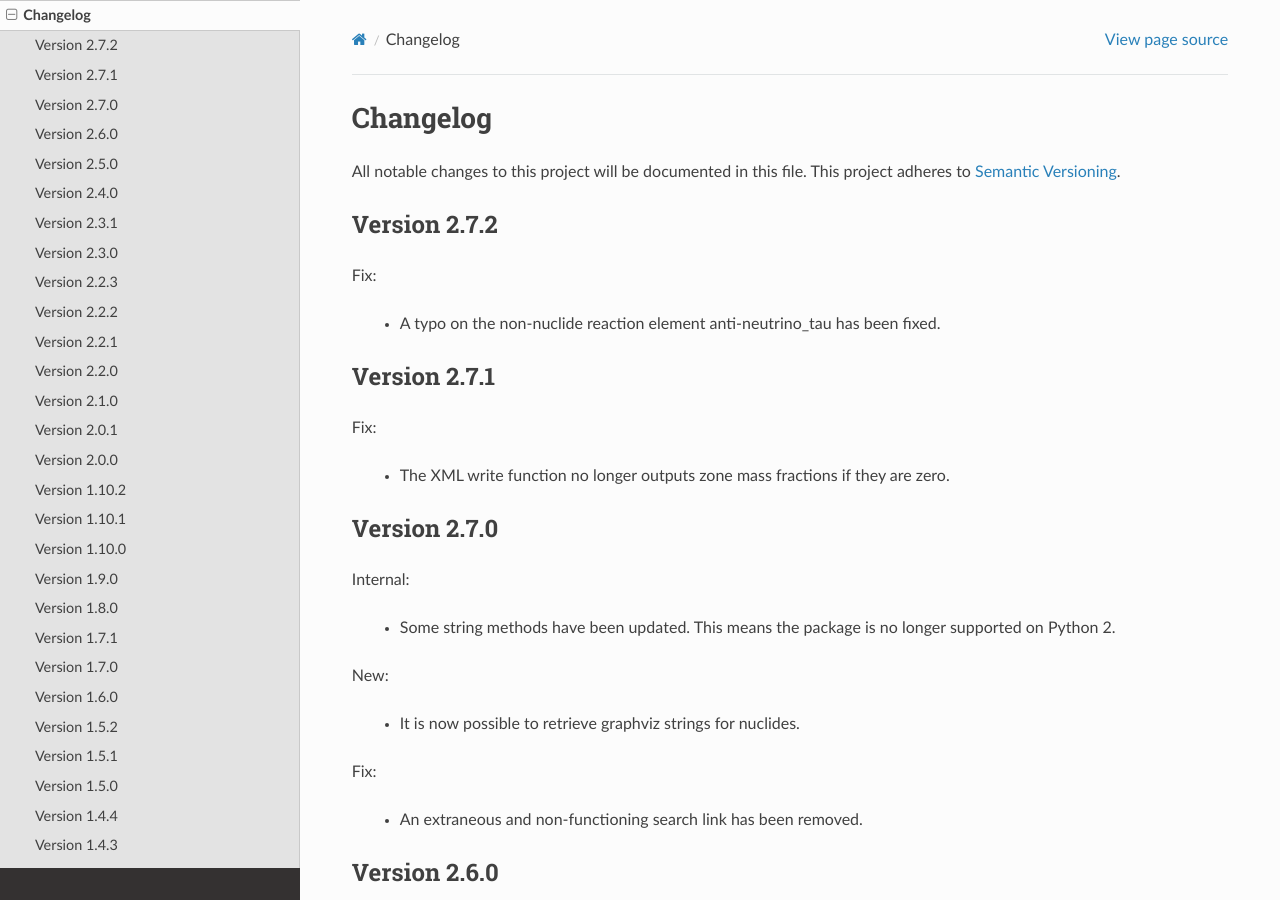
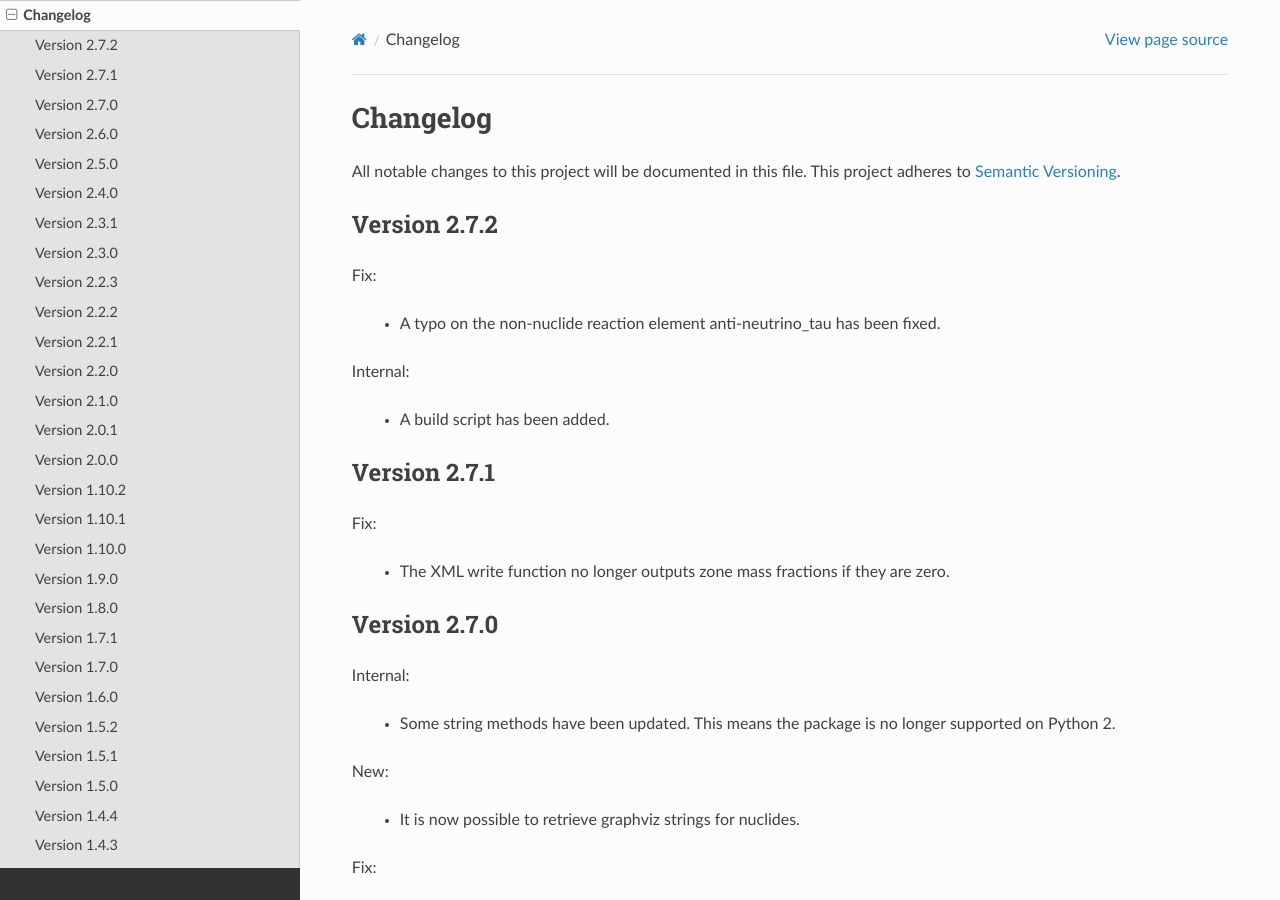
Before and after one commit to mbradle/wnutils, a Sphinx documentation site: the page built from doc/source/changelog.rst, in a window 1280 px wide and 900 px high. Built offline with Sphinx 7.4.7 and the Read the Docs theme 2.0.0, drawn with Linux system fonts in a browser that asks for light colours.

Commit message:
Add script.

```diff
--- a/doc/source/changelog.rst
+++ b/doc/source/changelog.rst
@@ -10,6 +10,10 @@ Version 2.7.2
 Fix:
 
   * A typo on the non-nuclide reaction element anti-neutrino_tau has been fixed.
+
+Internal:
+
+  * A build script has been added.
 
 Version 2.7.1
 --------------
```
Also changed, not shown: 1 other file.
